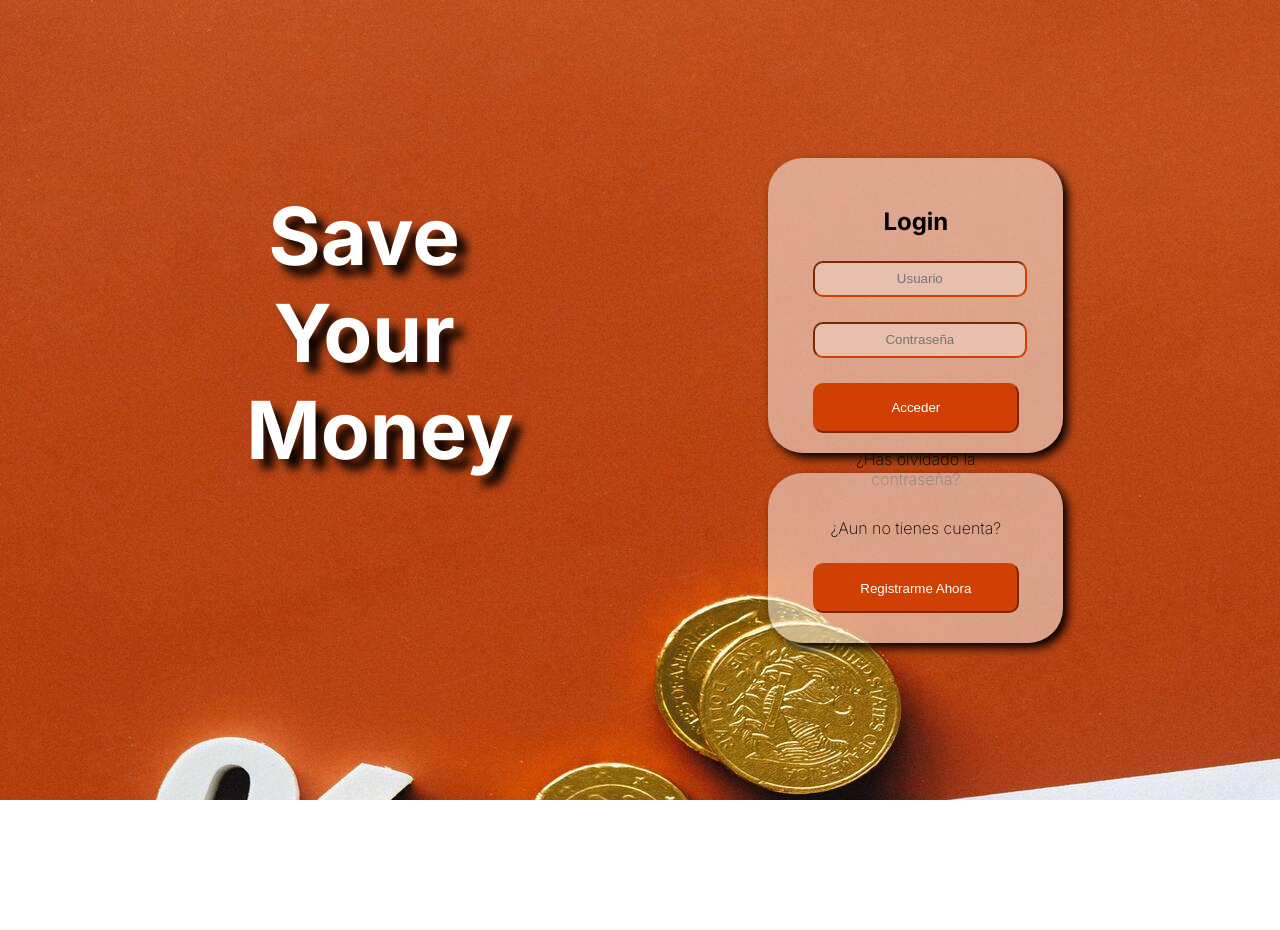
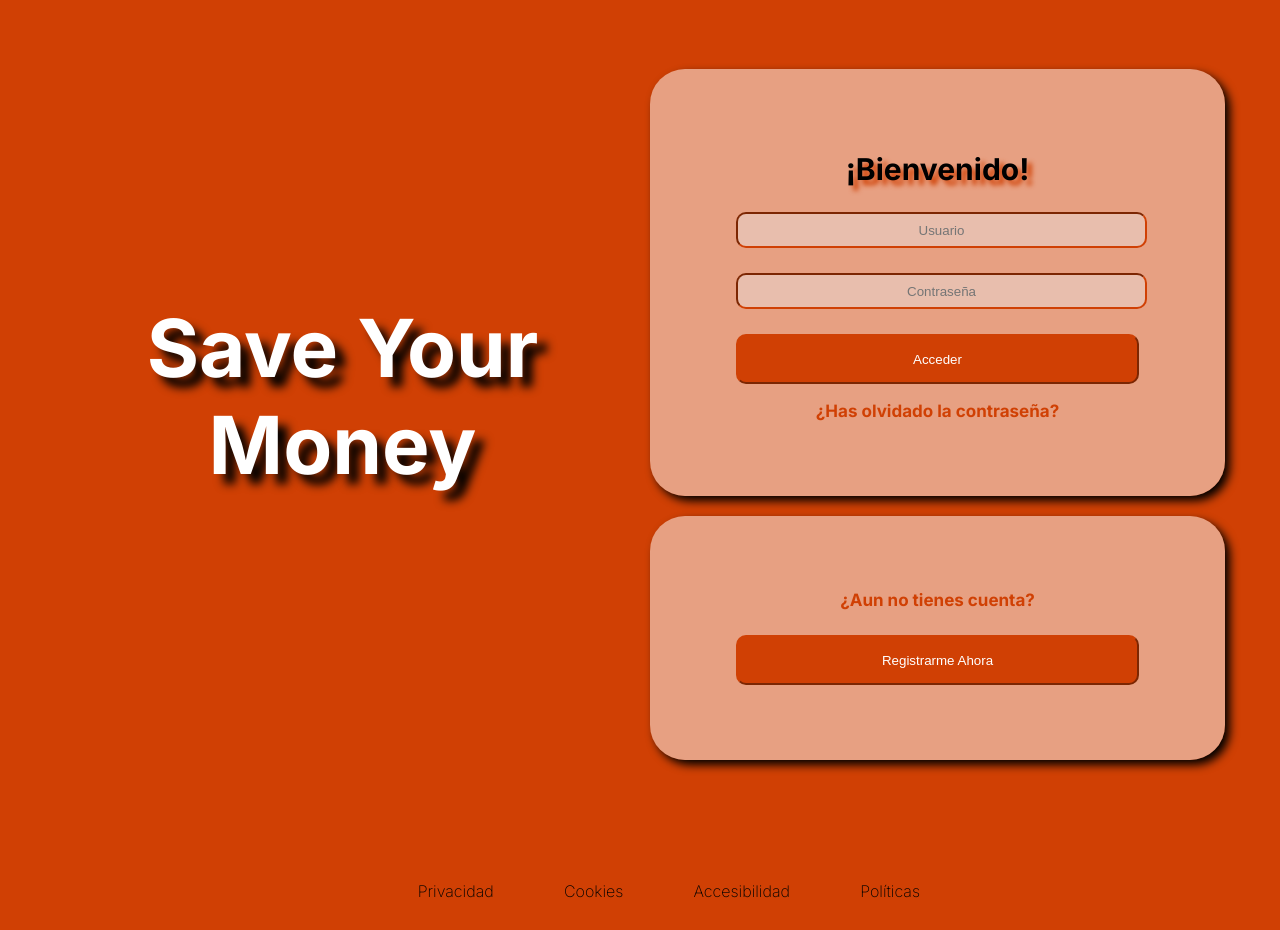
Before and after one commit to MirandaCarou/TSW, a plain HTML site: page TSW/index.html in a window 1280 px wide. Before the commit the page ends 800 px from the top, so only its background shows below. Drawn offline with Linux system fonts and the light colour scheme.

Commit message:
creo que login dpm

```diff
--- a/TSW/index.html
+++ b/TSW/index.html
@@ -8,11 +8,11 @@
     <title>Save Your Money</title>
 </head>
 <body >
-    <div class="grid-container">
-        <div class="grid-item grid-item-Titulo">Save Your Money</div>
-        <div class="grid-item grid-item-Login">
+
+        <div class="grid-item-Titulo">Save Your Money</div>
+        <div class="grid-item-Login">
             <div id="LognTitulo">
-                <h2>Login</h2>
+                <h2>¡Bienvenido!</h2>
             </div>
             <form class="loginForm" name="loginForm" id="loginForm" method="post">
                 <input type="text" id="txtUsuario" name="usuarioLogin" placeholder="Usuario">
@@ -24,11 +24,17 @@
             </div>
 
         </div>
-        <div class="grid-item grid-item-Registro">
+        <div class="grid-item-Registro">
             <p>¿Aun no tienes cuenta?</p>
             <a><input class=boton type="button" value="Registrarme Ahora"></a>
         </div>
-    </div>
+        <div class="grid-item-Footer">
+            <li>Privacidad</li>
+            <li>Cookies</li>
+            <li>Accesibilidad</li>
+            <li>Políticas</li>
+        </div>
+
 
 </body>
 </html>
--- a/TSW/login.css
+++ b/TSW/login.css
@@ -1,25 +1,25 @@
 @import url('https://fonts.googleapis.com/css2?family=Inter:wght@100;200;700&display=swap');
 
 html,body{
-    margin: 0;
-    padding: 0;
+    margin-left: auto;
+    margin-right: auto;
     font-family: 'Inter';
     font-style: normal;
-}
-.grid-container{
-    width:100vw;
-	height:100vh;
+    /*background-image : url('img/fondo1920x1080.jpg');*/
+    background-color: #D04004;
     display: grid;
 }
 .grid-item-Titulo{
+    grid-area: gridTitulo;
     color: white;
     font-size: 80px;
     text-shadow: black 10px 10px 10px;
     text-align: center;
-    padding: 25%;
+
 }
 
 .grid-item-Login{
+    grid-area: gridLogin;
     padding-top: 10%;
     padding-bottom: 10%;
     padding-left: 15%;
@@ -30,6 +30,7 @@ html,body{
     text-align: center;
 }
 .grid-item-Registro{
+    grid-area: gridRegistro;
     background-color: rgba(255, 255, 255, 0.5);
     text-align: center;
     border-radius: 35px;
@@ -38,6 +39,13 @@ html,body{
     padding-right: 15%;
     padding-top: 10%;
     padding-bottom: 10%;
+}
+.grid-item-Footer{
+
+    display: inline-flex;
+    list-style: none;
+    border-top-color: black;
+
 }
 input{
     text-align: center;
@@ -58,27 +66,37 @@ input{
     color: white;
     height: 50px;
     border-color:#D04004 ;
+}
+h2{
+    color: black;
+    font-size: 30px;
+    font-weight: 550;
+    text-shadow: #D04004 5px 5px 5px;
 
-
+}
+p{
+    font-size: 17px;
+    font-weight: bold;
+    color: #D04004;
 }
 /* Small devices (tablets, 768px and up) */
 /* container width: 750 */
 @media (min-width: 0px) {
-    .grid-container {
-        background-image : url('img/fondo1920x1080.jpg');
+    body {
+        /*background-image : url('img/fondo1920x1080.jpg');*/
         gap: 20px;
+        width: 750px;
     }
-    .grid-container {
-        grid-template-columns: 4fr 4fr 4fr;
-        grid-template-rows: 1fr 2fr 1fr 1fr;
+    body{
+        grid-template-columns: 1fr 2fr 1fr;
+        grid-template-rows: 1fr 3fr 2fr 0.5fr;
     }
     .grid-item-Titulo{
         grid-row:1;
         grid-column-start: 1;
         grid-column-end: 4;
         font-weight: 800;
-        font-size: 60px;
-        padding: 10%;
+        font-size: 57px;
      }
      .grid-item-Login{
         grid-row:2;
@@ -86,27 +104,37 @@ input{
     }
     .grid-item-Registro{
         grid-row:3;
-        grid-column:2;
+        grid-column: 2;
+    }
+    .grid-item-Footer{
+        grid-column-start: 1;
+        grid-column-end: 4;
+        padding-left: 15%;
+        padding-right: 15%;
+
+    }
+    li{
+        padding-left: 9%;
     }
 }
 /* Small devices (tablets, 768px and up) */
 /* container width: 750 */
 @media (min-width: 768px) {
-    .grid-container {
-        background-image : url('img/fondo1920x1080.jpg');
+    body{
+        /*background-image : url('img/fondo1920x1080.jpg');*/
         gap: 20px;
+        width: 750px;
     }
-    .grid-container {
-        grid-template-columns: 4fr 4fr 4fr;
-        grid-template-rows: 1fr 2fr 1fr 1fr;
+    body{
+        grid-template-columns: 1fr 2fr 1fr;
+        grid-template-rows: 1fr 3fr 2fr 0.5fr;
     }
     .grid-item-Titulo{
         grid-row:1;
         grid-column-start: 1;
         grid-column-end: 4;
         font-weight: 800;
-        font-size: 60px;
-        padding: 10%;
+        font-size: 57px;
      }
      .grid-item-Login{
         grid-row:2;
@@ -114,66 +142,96 @@ input{
     }
     .grid-item-Registro{
         grid-row:3;
-        grid-column:2;
+        grid-column: 2;
     }
+    .grid-item-Footer{
+        grid-column-start: 1;
+        grid-column-end: 4;
+        padding-left: 15%;
+        padding-right: 15%;
+
+    }
+    li{
+        padding-left: 9%;
+    }
+
 }
 /* Medium devices (desktops, 992px and up) */
 /* container width: 970 */
 @media (min-width: 992px) {
-    .grid-container {
-        background-image : url('img/fondo1920x1080.jpg');
+    body {
+        /*background-image : url('img/fondo1920x1080.jpg');*/
         gap: 20px;
+        width: 970px;
     }
-    .grid-container {
-        grid-template-columns: 2fr 3fr 1fr 1fr 3fr 2fr;
-        grid-template-rows: 1fr 1fr 1fr 1fr 1fr;
+    body{
+        grid-template-columns: 2fr 6fr 2fr;
+        grid-template-rows: 1fr 3fr 2fr 0.5fr;
     }
     .grid-item-Titulo{
-        grid-row-start: 2;
-        grid-row-end: 5;
-        grid-column: 2;
+        grid-row:1;
+        grid-column-start: 1;
+        grid-column-end: 4;
         font-weight: 800;
-        font-size: 80px;
+        font-size: 65px;
+        padding: 0;
      }
      .grid-item-Login{
-        grid-row-start: 2;
-        grid-row-end: 4;
-        grid-column: 5;
+        grid-row:2;
+        grid-column: 2;
     }
     .grid-item-Registro{
-        grid-row-start: 4;
-        grid-row-end: 5;
-        grid-column:5;
+        grid-row:3;
+        grid-column: 2;
+    }
+    .grid-item-Footer{
+        grid-row:4;
+        grid-column: 2;
+
+    }
+    li{
+        padding-left: 10%;
     }
 
   }
 /* Large devices (large desktops, 1200px and up) */
 /* container width: 1170px */
 @media (min-width: 1200px) {
-    .grid-container {
-      background-image : url('img/fondo1920x1080.jpg');
+    body{
+      width: 1170px;
+      /*background-image : url('img/fondo1920x1080.jpg');*/
       gap: 20px;
     }
-    .grid-container {
-        grid-template-columns: 2fr 3fr 1fr 1fr 3fr 2fr;
-        grid-template-rows: 1fr 1fr 1fr 1fr 1fr;
+    body {
+        grid-template-columns: 6fr 6fr;
+        grid-template-rows: 0.5fr 4fr 1fr 3fr 1fr 0.5fr;
     }
 
     .grid-item-Titulo{
-        grid-row-start: 2;
+        grid-row-start:2;
         grid-row-end: 5;
-        grid-column: 2;
+        grid-column: 1;
         font-weight: 800;
         font-size: 80px;
+        padding-top: 40%;
+
     }
     .grid-item-Login{
         grid-row-start: 2;
         grid-row-end: 4;
-        grid-column:5;
+        grid-column:2;
     }
     .grid-item-Registro{
-        grid-row-start: 4;
-        grid-row-end: 5;
-        grid-column: 5;
+        grid-row:4;
+        grid-column: 2;
+    }
+    .grid-item-Footer{
+        grid-row: 6;
+        grid-column-start: 1;
+        grid-column-end: 3;
+        padding-left: 25%;
+    }
+    li{
+        padding-left: 10%;
     }
   }
```
